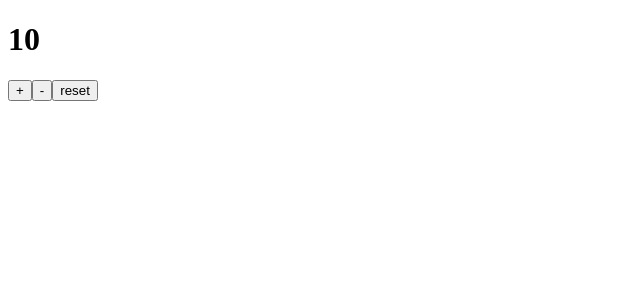
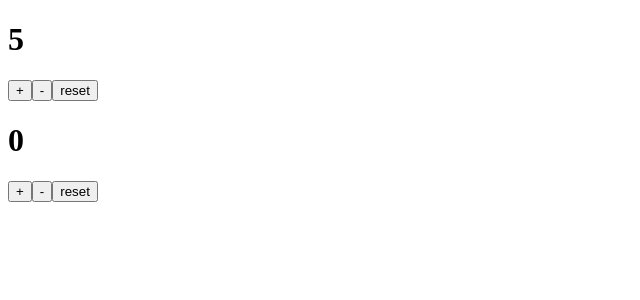
Before and after one commit to PrzemekGdula/react-day3, a React (Create React App) app: page / in a window 1280 px wide. Shown: the top 300 px of the page, without its empty margins (0-640 px from the left). Built offline with nearby package versions, Linux system fonts and the light colour scheme.

Commit message:
reset + this.props.number

```diff
--- a/src/App.js
+++ b/src/App.js
@@ -3,7 +3,8 @@ import Counter from './Counter'
 
 const App = (props) => (
     <div>
-        <Counter number={5}/>
+        <Counter number={5} />
+        <Counter />
     </div>
 )
 
--- a/src/Counter/Counter.js
+++ b/src/Counter/Counter.js
@@ -3,12 +3,12 @@ import React from 'react'
 class Counter extends React.Component {
 
     state = {
-        number: 10,
+        number: this.props.number || 0
     }
 
     inc = () => this.setState({ number: this.state.number + 1 })
     dec = () => this.setState({ number: this.state.number - 1 })
-    reset = () => this.setState({ number: 10 })
+    reset = () => this.setState({ number: this.props.number || 0 })
 
 
 
```
